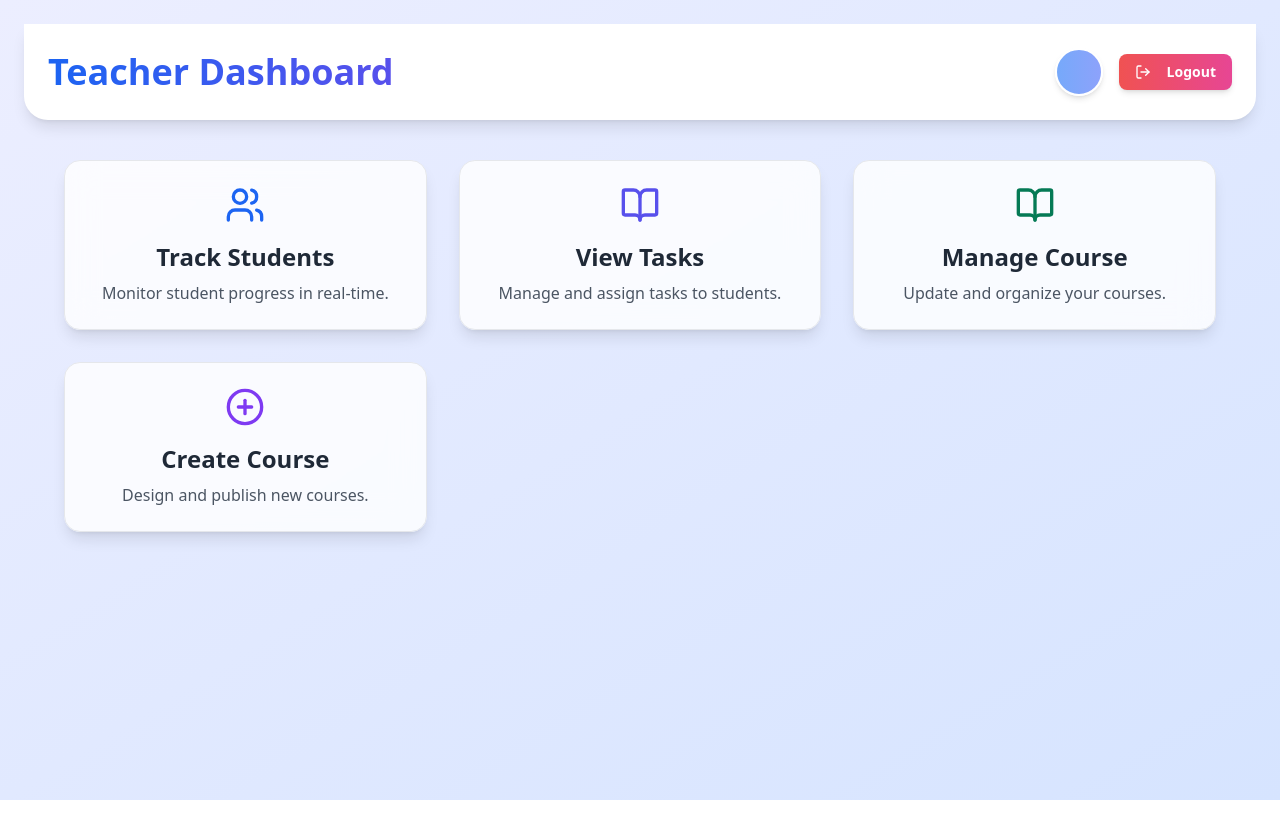
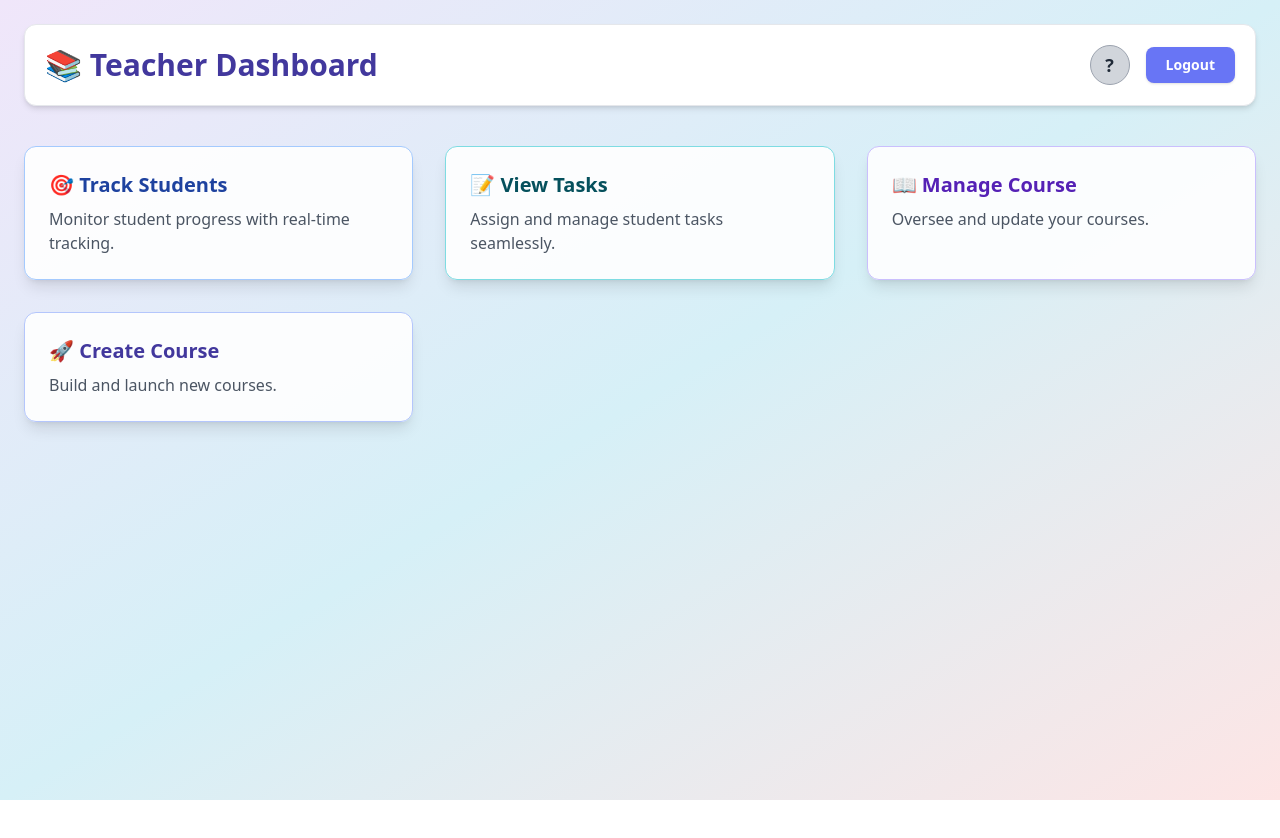
Before and after one commit to Tamal1912/LMS, a React (Vite) app in the folder frontend/: page /api/teacherDashboard in a window 1280 px wide. Shown: the top 838 px of the page. Built offline with nearby package versions, Linux system fonts and the light colour scheme; no server answers.

Commit message:
Update TeacherDashboard.jsx

```diff
--- a/frontend/src/pages/TeacherDashboard.jsx
+++ b/frontend/src/pages/TeacherDashboard.jsx
@@ -3,77 +3,75 @@ import { useNavigate } from 'react-router';
 import { Button } from '@/components/ui/button';
 import { Link } from 'react-router-dom';
 import useAuthStore from '../store/useAuthStore.js';
-import { LogOut, BookOpen, Users, PlusCircle } from 'lucide-react';
 import useUserStore from '../store/useUserStore.js';
 
 const TeacherDashboard = () => {
     const navigate = useNavigate();
-  const { logout, user } = useAuthStore();
-  const {getTeacherProfile, teacher} = useUserStore();
+    const { logout } = useAuthStore();
+    const { getTeacherProfile, teacher } = useUserStore(); // Fetch teacher data
 
+    // Fetch teacher profile on component mount
     useEffect(() => {
         getTeacherProfile();
     }, []);
 
-
-
     return (
-    <div className="min-h-screen bg-gradient-to-br from-[#eceeff] to-[#d6e4ff] flex flex-col">
-      {/* Header */}
-      <div className="flex justify-between items-center p-6 bg-white shadow-lg backdrop-blur-md rounded-b-3xl mx-6 mt-6">
-        <h1 className="text-4xl font-extrabold bg-gradient-to-r from-blue-600 to-indigo-600 text-transparent bg-clip-text">
-          Teacher Dashboard
-        </h1>
+        <div className="min-h-screen bg-gradient-to-br from-[#F0E6FA] via-[#D6F0F7] to-[#FDE5E5] p-6">
+            {/* Header Section */}
+            <div className="flex justify-between items-center p-5 bg-white shadow-md rounded-xl border border-gray-200">
+                <h1 className="text-3xl font-bold text-indigo-800">📚 Teacher Dashboard</h1>
                 <div className="flex items-center space-x-4">
-          <div className="flex items-center justify-center h-12 w-12 bg-gradient-to-r from-blue-400 to-indigo-400 rounded-full shadow-md border-2 border-white">
-            <h3 className="text-2xl font-bold text-white ">{ teacher?.username.toUpperCase().charAt(0) }</h3>
+                    {/* Profile Avatar */}
+                    <div className="h-10 w-10 bg-gray-300 rounded-full border border-gray-400 flex items-center justify-center">
+                        <span className="text-lg font-semibold text-gray-800">
+                            {teacher?.username?.charAt(0).toUpperCase() || "?"}
+                        </span>
                     </div>
                     <Button
                         onClick={() => logout()}
-            className="flex items-center bg-gradient-to-r from-red-500 to-pink-500 text-white font-semibold px-4 py-2 rounded-lg hover:scale-105 transition-all duration-300 shadow-md">
-            <LogOut className="mr-2" size={18} />
+                        className="bg-indigo-500 text-white font-semibold px-5 py-2 rounded-lg transition-all duration-300
+                        hover:bg-indigo-600 hover:shadow-[0_0_15px_#6366f1] hover:scale-105"
+                    >
                         Logout
                     </Button>
                 </div>
             </div>
 
-      {/* Main Dashboard Content */}
-      <div className="p-10 grid grid-cols-1 md:grid-cols-2 lg:grid-cols-3 gap-8 mx-6">
-
+            {/* Dashboard Content */}
+            <div className="mt-10 grid grid-cols-1 md:grid-cols-2 lg:grid-cols-3 gap-8">
                 {/* Track Students */}
-        <Link to="/api/trackAllStudents">
-          <div className="group p-6 bg-white/80 backdrop-blur-lg rounded-2xl shadow-lg hover:shadow-xl transition-all duration-300 border border-gray-200 hover:border-blue-400 transform hover:-translate-y-2 flex flex-col items-center">
-            <Users className="text-blue-600" size={40} />
-            <h2 className="text-2xl font-bold text-gray-800 mt-4 group-hover:text-blue-600">Track Students</h2>
-            <p className="text-gray-600 text-center mt-2">Monitor student progress in real-time.</p>
+                <div className="p-6 bg-white bg-opacity-90 shadow-lg rounded-xl border border-blue-300
+                hover:shadow-[0_0_15px_#3b82f6] hover:scale-105 transition duration-300 ease-in-out">
+                    <Link to="/api/trackAllStudents" className="block">
+                        <h2 className="text-xl font-semibold text-blue-800 mb-2">🎯 Track Students</h2>
+                        <p className="text-gray-600">Monitor student progress with real-time tracking.</p>
+                    </Link>
                 </div>
-        </Link>
 
                 {/* View Tasks */}
-        <div className="group p-6 bg-white/80 backdrop-blur-lg rounded-2xl shadow-lg hover:shadow-xl transition-all duration-300 border border-gray-200 hover:border-indigo-400 transform hover:-translate-y-2 flex flex-col items-center">
-          <BookOpen className="text-indigo-600" size={40} />
-          <h2 className="text-2xl font-bold text-gray-800 mt-4 group-hover:text-indigo-600">View Tasks</h2>
-          <p className="text-gray-600 text-center mt-2">Manage and assign tasks to students.</p>
+                <div className="p-6 bg-white bg-opacity-90 shadow-lg rounded-xl border border-teal-300
+                hover:shadow-[0_0_15px_#14b8a6] hover:scale-105 transition duration-300 ease-in-out">
+                    <h2 className="text-xl font-semibold text-teal-800 mb-2">📝 View Tasks</h2>
+                    <p className="text-gray-600">Assign and manage student tasks seamlessly.</p>
                 </div>
 
                 {/* Manage Course */}
+                <div className="p-6 bg-white bg-opacity-90 shadow-lg rounded-xl border border-purple-300
+                hover:shadow-[0_0_15px_#8b5cf6] hover:scale-105 transition duration-300 ease-in-out">
                     <Link to="/teacherDashboard/manage_course">
-          <div className="group p-6 bg-white/80 backdrop-blur-lg rounded-2xl shadow-lg hover:shadow-xl transition-all duration-300 border border-gray-200 hover:border-green-400 transform hover:-translate-y-2 flex flex-col items-center">
-            <BookOpen className="text-green-600" size={40} />
-            <h2 className="text-2xl font-bold text-gray-800 mt-4 group-hover:text-green-600">Manage Course</h2>
-            <p className="text-gray-600 text-center mt-2">Update and organize your courses.</p>
+                        <h2 className="text-xl font-semibold text-purple-800 mb-2">📖 Manage Course</h2>
+                        <p className="text-gray-600">Oversee and update your courses.</p>
+                    </Link>
                 </div>
-        </Link>
 
                 {/* Create Course */}
+                <div className="p-6 bg-white bg-opacity-90 shadow-lg rounded-xl border border-indigo-300
+                hover:shadow-[0_0_15px_#6366f1] hover:scale-105 transition duration-300 ease-in-out">
                     <Link to="/teacherDashboard/create_course">
-          <div className="group p-6 bg-white/80 backdrop-blur-lg rounded-2xl shadow-lg hover:shadow-xl transition-all duration-300 border border-gray-200 hover:border-purple-400 transform hover:-translate-y-2 flex flex-col items-center">
-            <PlusCircle className="text-purple-600" size={40} />
-            <h2 className="text-2xl font-bold text-gray-800 mt-4 group-hover:text-purple-600">Create Course</h2>
-            <p className="text-gray-600 text-center mt-2">Design and publish new courses.</p>
+                        <h2 className="text-xl font-semibold text-indigo-800 mb-2">🚀 Create Course</h2>
+                        <p className="text-gray-600">Build and launch new courses.</p>
+                    </Link>
                 </div>
-        </Link>
-
             </div>
         </div>
     );
```
Lines whose indentation alone changed are shown as unchanged.
